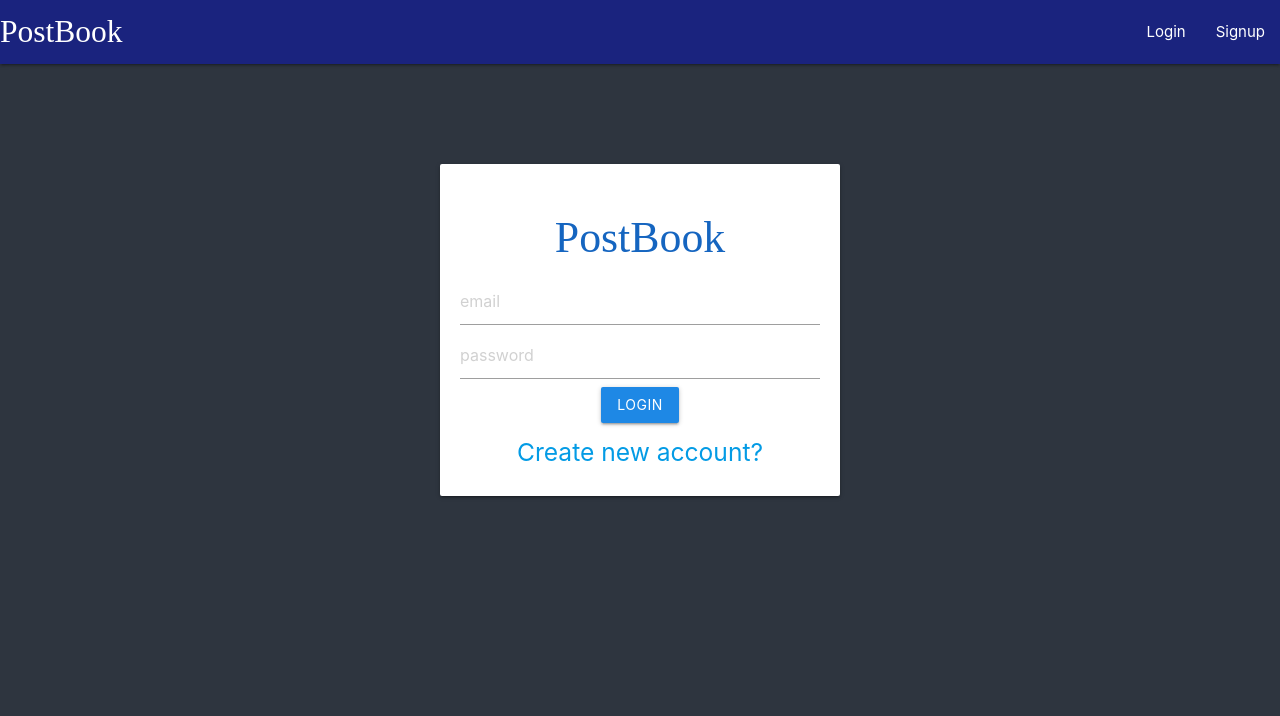
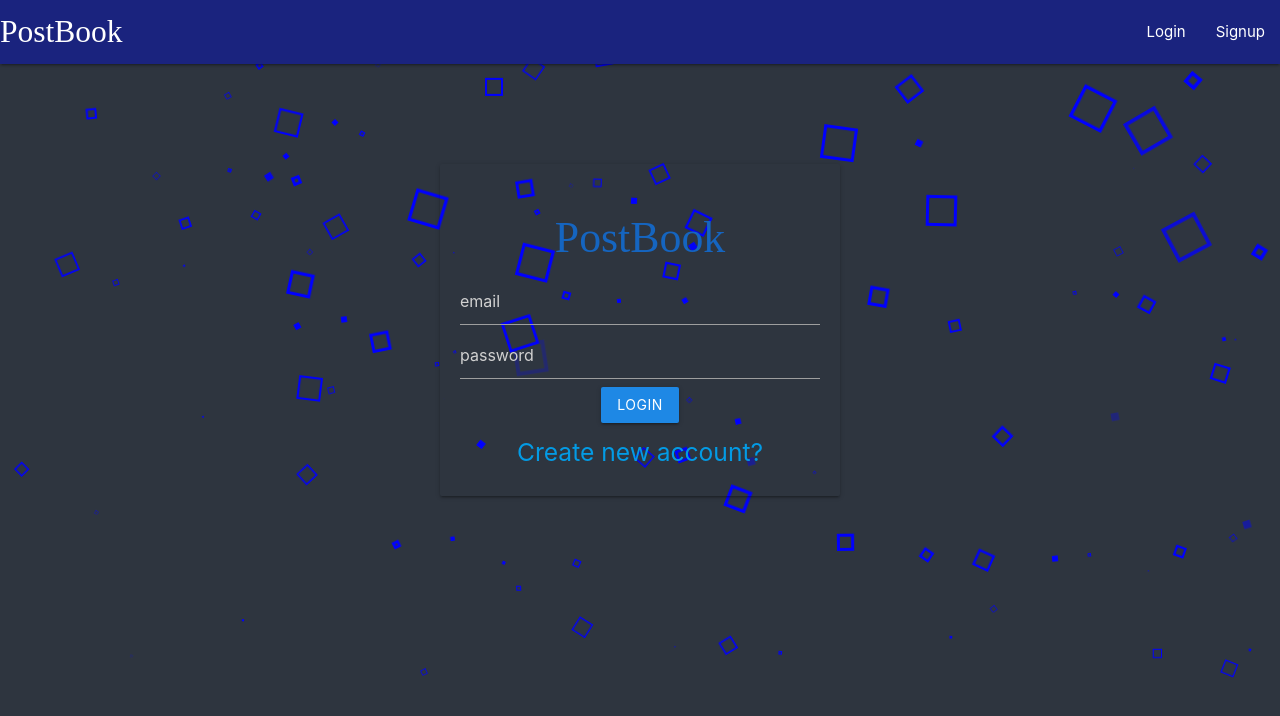
Before and after one commit to ummu2222/postbook, a React (Create React App) app in the folder client/: page /login in a window 1280 px wide. Shown: the top 716 px of the page. Built offline with nearby package versions, Linux system fonts and the light colour scheme; a web font is replaced by a local one.

Commit message:
animation

```diff
--- /dev/null
+++ b/client/public/index.css
@@ -0,0 +1,31 @@
+body{
+    overflow-x: hidden;
+}
+
+.square{
+
+    position: absolute;
+    pointer-events: none;
+    background-color: rgb(46, 53, 63);
+    border: 4px solid blue;
+    box-shadow: 1px blue;
+    z-index: -1000;
+    animation: animate 5s linear infinite;
+}
+
+@keyframes animate{
+    0%{
+        transform: scale(0) translateY(0) rotate(0deg);
+        opacity: 0;
+    }
+    10%{
+        opacity: 1;
+    }
+    90%{
+        opacity: 1;
+    }
+    100%{
+        opacity: 0;
+        transform: scale(1) translateY(-1000%) rotate(360deg);
+    }
+}
--- a/client/public/index.html
+++ b/client/public/index.html
@@ -24,6 +24,7 @@
       work correctly both with client-side routing and a non-root public URL.
       Learn how to configure a non-root public URL by running `npm run build`.
     -->
+    <link rel="stylesheet" href="./index.css">
     <link rel="stylesheet" href="https://cdnjs.cloudflare.com/ajax/libs/materialize/1.0.0/css/materialize.min.css">
     <link href="https://fonts.googleapis.com/icon?family=Material+Icons" rel="stylesheet">
     <title>PostBook</title>
@@ -31,15 +32,29 @@
   <body style="background-color: rgb(46, 53, 63); ">
     <noscript>You need to enable JavaScript to run this app.</noscript>
     <div id="root"></div>
-    <!--
-      This HTML file is a template.
-      If you open it directly in the browser, you will see an empty page.
+  </body>
 
-      You can add webfonts, meta tags, or analytics to this file.
-      The build step will place the bundled scripts into the <body> tag.
+  <script>
 
-      To begin the development, run `npm start` or `yarn start`.
-      To create a production bundle, use `npm run build` or `yarn build`.
-    -->
-  </body>
+    const createSquare = () =>{
+      const section = document.querySelector('body');
+      const square = document.createElement('span');
+      square.className = "square";
+
+      var size = Math.random()*50;
+      square.style.width = size+'px';
+      square.style.height = size+'px';
+      square.style.left = Math.random()*innerWidth+'px';
+      square.style.top = Math.random()*innerHeight+scrollY-100+'px';
+
+      section.appendChild(square);
+      setTimeout(()=>{
+        square.remove()
+      },5000);
+    }
+
+    setInterval(createSquare,30);
+
+  </script>
+
 </html>
--- a/client/src/App.css
+++ b/client/src/App.css
@@ -15,19 +15,25 @@
   text-align: center;
   max-width: 400px;
   margin: 10px auto;
+  background-color: transparent;
 
+}
+
+input{
+  color: white;
 }
 
 .input-field input[type=text]:focus{
   border-bottom: 1px solid  rgb(8, 93, 252) !important;
   box-shadow: 0 1px 0 0 rgb(8, 93, 252) !important;
+  color: white;
 
 }
 
 .input-field input[type=password]:focus{
   border-bottom: 1px solid  rgb(8, 93, 252) !important;
   box-shadow: 0 1px 0 0 rgb(8, 93, 252) !important;
-
+  color: white;
 }
 
 .gallery{
@@ -47,7 +53,8 @@
   max-width: 700px;
   height: max-content;
   margin: 26px auto;
-  background-color: rgb(254, 254, 255);
+  background-color: transparent;
+  color: white;
 }
 
 #toast-container{
--- a/client/src/components/navbar.js
+++ b/client/src/components/navbar.js
@@ -69,6 +69,7 @@ const NavBar = () => {
             <div id="modal1" className="modal" ref={searchModal} style={{ color: 'black' }} >
                 <div className="modal-content">
                     <input
+                        style={{color:"black"}}
                         type="text"
                         placeholder="search user"
                         value={search}
--- a/client/src/components/screens/CreatePost.js
+++ b/client/src/components/screens/CreatePost.js
@@ -64,7 +64,7 @@ const CreatePost = () => {
     }
 
     return (
-        <div className="card input-field"  style={{margin:"100px auto",maxWidth:"700px",padding:"20px",textAlign:"center",backgroundColor:" rgb(253, 253, 255)"}} >
+        <div className="card input-field"  style={{margin:"100px auto",maxWidth:"700px",padding:"20px",textAlign:"center",backgroundColor:"transparent"}} >
             <input
                 type="text"
                 placeholder="title"
--- a/client/src/components/screens/UserProfile.js
+++ b/client/src/components/screens/UserProfile.js
@@ -137,7 +137,7 @@ const UserProfile = () =>{
                 }
 
             </div>
-        </div>) :<h2>Loading...</h2>}
+        </div>) :<h2 style={{color:"white"}}>Loading...</h2>}
         </>
     );
 
```
Also changed, not shown: client/src/components/screens/Login.js (+5 -2 lines).
